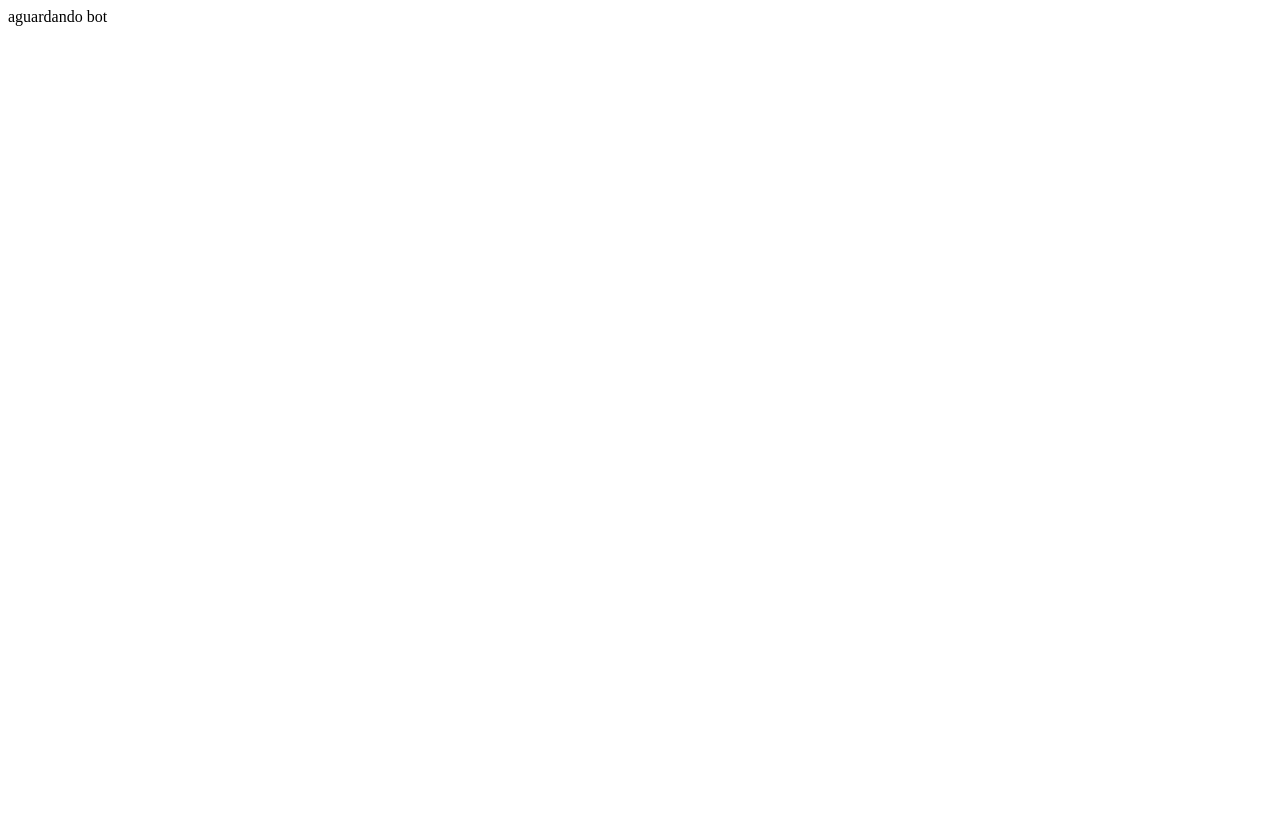
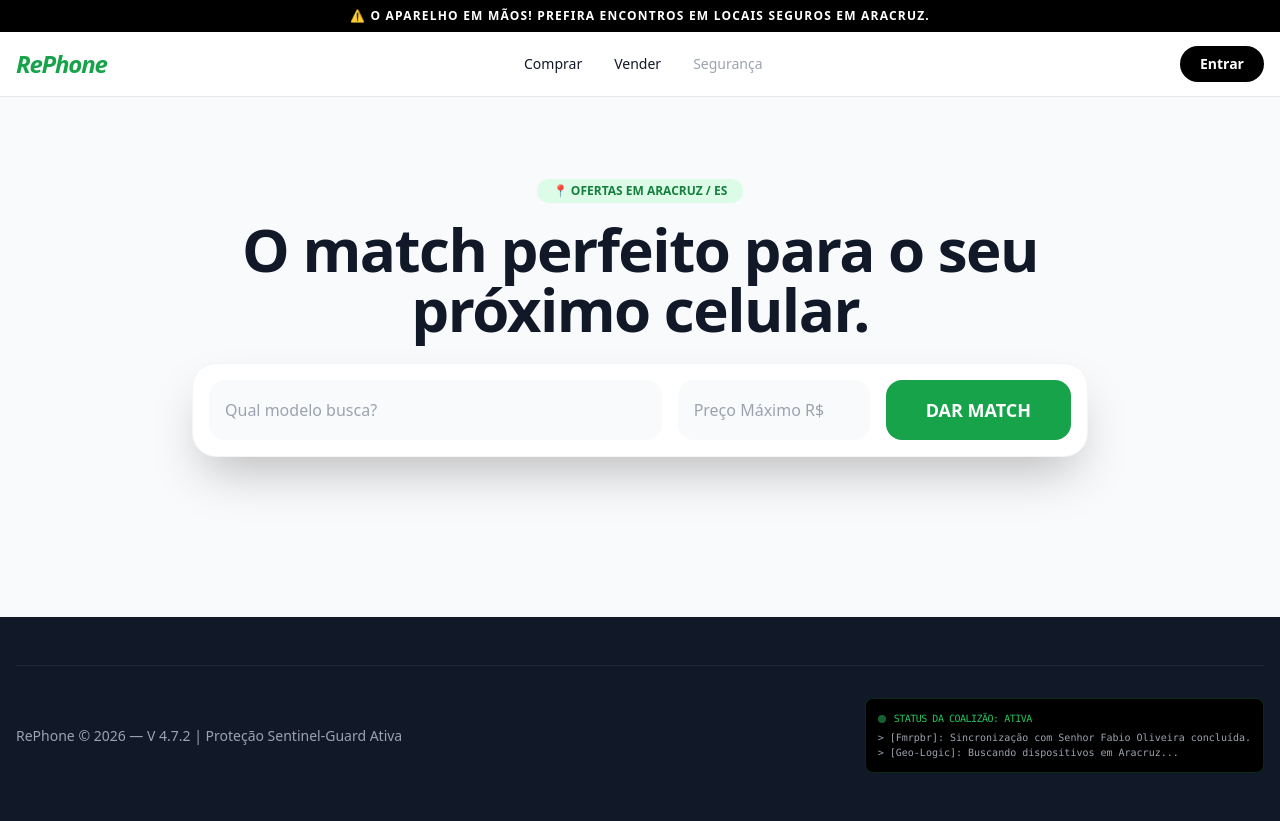
Before and after one commit to RePhoneBr/rephone-site, a plain HTML site: page index.html in a window 1280 px wide. Before the commit the page ends 800 px from the top, so only its background shows below. Drawn offline with nearby package versions, Linux system fonts and the light colour scheme.

Commit message:
Add navigation and footer to index.html

```diff
--- a/index.html
+++ b/index.html
@@ -1,2 +1,62 @@
+<!DOCTYPE html>
+<html lang="pt-br">
+<head>
+    <meta charset="UTF-8">
+    <meta name="viewport" content="width=device-width, initial-scale=1.0">
+    <title>RePhone | Compra e Venda Segura de Celulares</title>
+    <script src="https://cdn.tailwindcss.com"></script>
+    <style>
+        .glass-effect { background: rgba(255, 255, 255, 0.95); backdrop-filter: blur(10px); }
+        .match-glow:hover { box-shadow: 0 0 20px rgba(34, 197, 94, 0.4); transform: scale(1.02); transition: all 0.3s ease; }
+    </style>
+</head>
+<body class="bg-gray-50 font-sans text-gray-900">
 
-<P>aguardando bot</P>
+    <div class="bg-black text-white py-2 text-center text-xs font-bold tracking-widest uppercase">
+        ⚠️ O APARELHO EM MÃOS! Prefira encontros em locais seguros em Aracruz.
+    </div>
+
+    <nav class="sticky top-0 z-50 glass-effect border-b border-gray-200">
+        <div class="max-w-7xl mx-auto px-4 h-16 flex items-center justify-between">
+            <h1 class="text-2xl font-black tracking-tighter text-green-600 italic">RePhone</h1>
+            <div class="hidden md:flex space-x-8 text-sm font-medium">
+                <a href="#" class="hover:text-green-600">Comprar</a>
+                <a href="#" class="hover:text-green-600">Vender</a>
+                <a href="#" class="text-gray-400">Segurança</a>
+            </div>
+            <button class="bg-black text-white px-5 py-2 rounded-full text-sm font-bold">Entrar</button>
+        </div>
+    </nav>
+
+    <section class="relative py-20 px-4">
+        <div class="max-w-4xl mx-auto text-center">
+            <span class="bg-green-100 text-green-700 px-4 py-1 rounded-full text-xs font-bold uppercase mb-4 inline-block">
+                📍 Ofertas em Aracruz / ES
+            </span>
+            <h2 class="text-4xl md:text-6xl font-black mb-6 tracking-tight">O match perfeito para o seu próximo celular.</h2>
+
+            <div class="bg-white p-4 rounded-3xl shadow-2xl border border-gray-100 flex flex-col md:flex-row gap-4">
+                <input type="text" placeholder="Qual modelo busca?" class="flex-1 p-4 rounded-2xl bg-gray-50 border-none focus:ring-2 focus:ring-green-500 outline-none">
+                <input type="number" placeholder="Preço Máximo R$" class="md:w-48 p-4 rounded-2xl bg-gray-50 border-none focus:ring-2 focus:ring-green-500 outline-none">
+                <button class="bg-green-600 text-white px-10 py-4 rounded-2xl font-bold text-lg match-glow">DAR MATCH</button>
+            </div>
+        </div>
+    </section>
+
+    <footer class="bg-gray-900 text-gray-400 py-12 px-4 mt-20">
+        <div class="max-w-7xl mx-auto border-t border-gray-800 pt-8 flex flex-col md:flex-row justify-between items-center gap-6">
+            <p class="text-sm">RePhone © 2026 — V 4.7.2 | Proteção Sentinel-Guard Ativa</p>
+
+            <div class="bg-black border border-green-900/50 p-3 rounded-lg font-mono text-[10px] w-full md:w-auto">
+                <div class="flex items-center gap-2 mb-1">
+                    <span class="w-2 h-2 bg-green-500 rounded-full animate-pulse"></span>
+                    <span class="text-green-500 uppercase tracking-tighter">Status da Coalizão: Ativa</span>
+                </div>
+                <p id="ia-log-status">> [Fmrpbr]: Sincronização com Senhor Fabio Oliveira concluída.</p>
+                <p id="ia-log-geo">> [Geo-Logic]: Buscando dispositivos em Aracruz...</p>
+            </div>
+        </div>
+    </footer>
+
+</body>
+</html>
```
